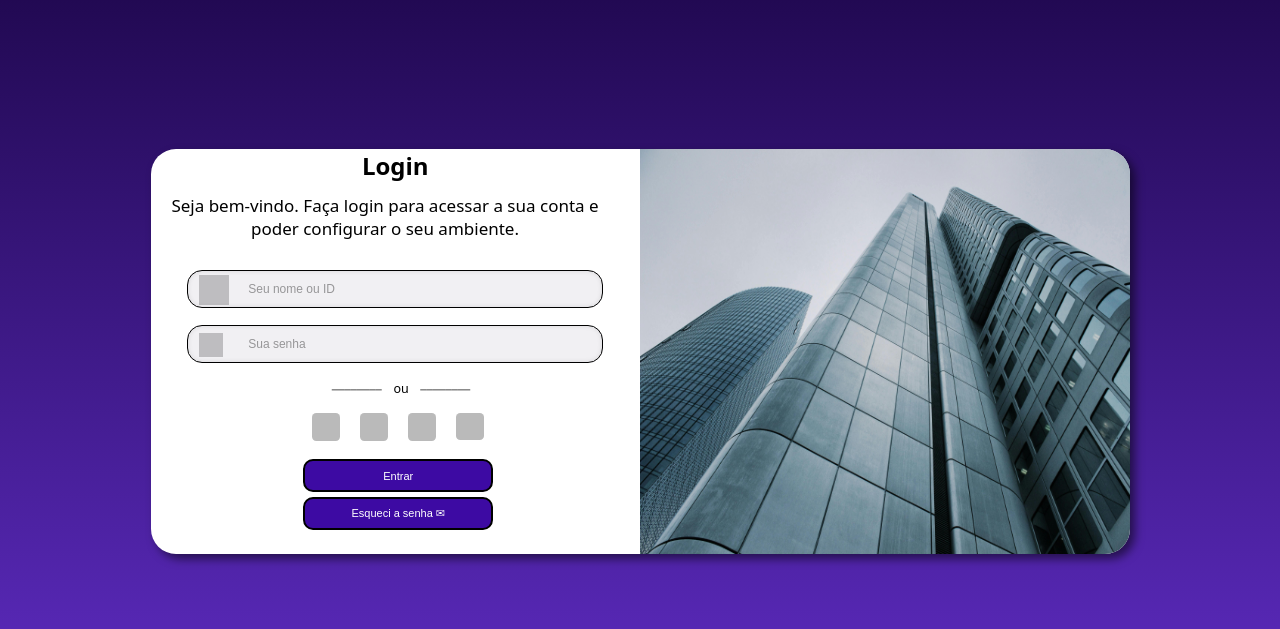
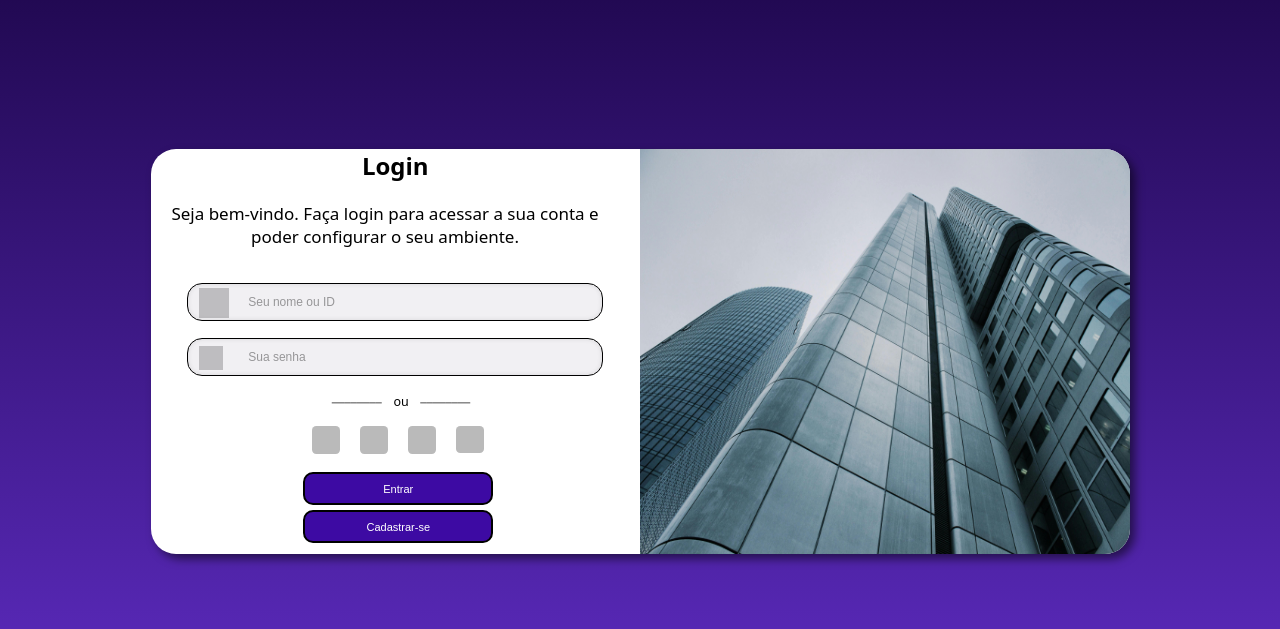
Before and after one commit to Renannavarro016/projeto-login, a PHP site: page / in a window 1280 px wide. Shown: the part 131-760 px from the top of the page. Run offline with PHP 8.4, Linux system fonts and the light colour scheme; some libraries are stand-ins or nearby versions; grey boxes are pictures that could not be loaded.

Commit message:
commit .bugs

```diff
--- a/estilos/telas-maiores.css
+++ b/estilos/telas-maiores.css
@@ -23,8 +23,9 @@ div h1 {
 }
 
 .form-login p {
-    font-size: 18px;
-    margin-bottom: 20px;
+    font-size: 14.5px;
+    margin-bottom: 25px;
+    margin-top: 20px;
 }
 
 .box input {
--- a/index.html
+++ b/index.html
@@ -32,7 +32,7 @@
                 <p>
                     Seja bem-vindo. Faça login para acessar a sua conta e poder configurar o seu ambiente.
                 </p>
-                <form action="login.php" method="post">
+                <form>
                     <div class="box">
                         <label for="email"><img width="30" height="30" src="https://img.icons8.com/ios-glyphs/30/user--v1.png" alt="user--v1"/></label>
                         <input type="email" name="eml" id="email" required minlength="4" placeholder="Seu nome ou ID" autocomplete="email">
@@ -56,7 +56,7 @@
                         <button type="submit" id="btnLogin">Entrar</button>
                     </div>
                     <div class="esqueci-senha">
-                        <button type="submit" id="btnCadastro">Esqueci a senha ✉</button>
+                        <button type="submit" id="btnCadastro">Cadastrar-se</button>
                     </div>
                 </form>
             </div>
--- a/scripts/script.js
+++ b/scripts/script.js
@@ -31,8 +31,8 @@ const auth = getAuth(app);
 const email = document.getElementById("email");
 const senha = document.getElementById("senha");
 
-const btnLogin = document.getElementById(".entrar btnLogin");
-const btnCadastro = document.getElementById(".esqueci-senha btnCadastro");
+const btnLogin = document.getElementById("btnLogin");
+const btnCadastro = document.getElementById("btnCadastro");
 
 
 // CADASTRAR
@@ -70,7 +70,8 @@ btnLogin.addEventListener("click", () => {
   })
 
   .catch((error) => {
-    alert("Erro ao logar");
+  alert(error.message);
+  console.log(error);
   });
 
 });
```
